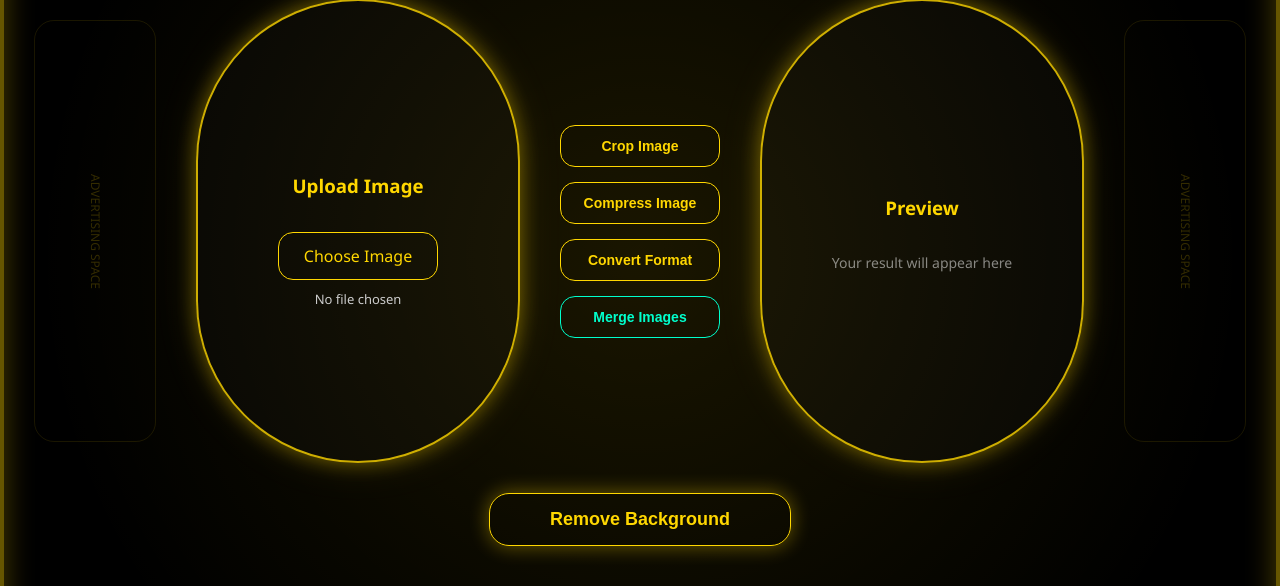
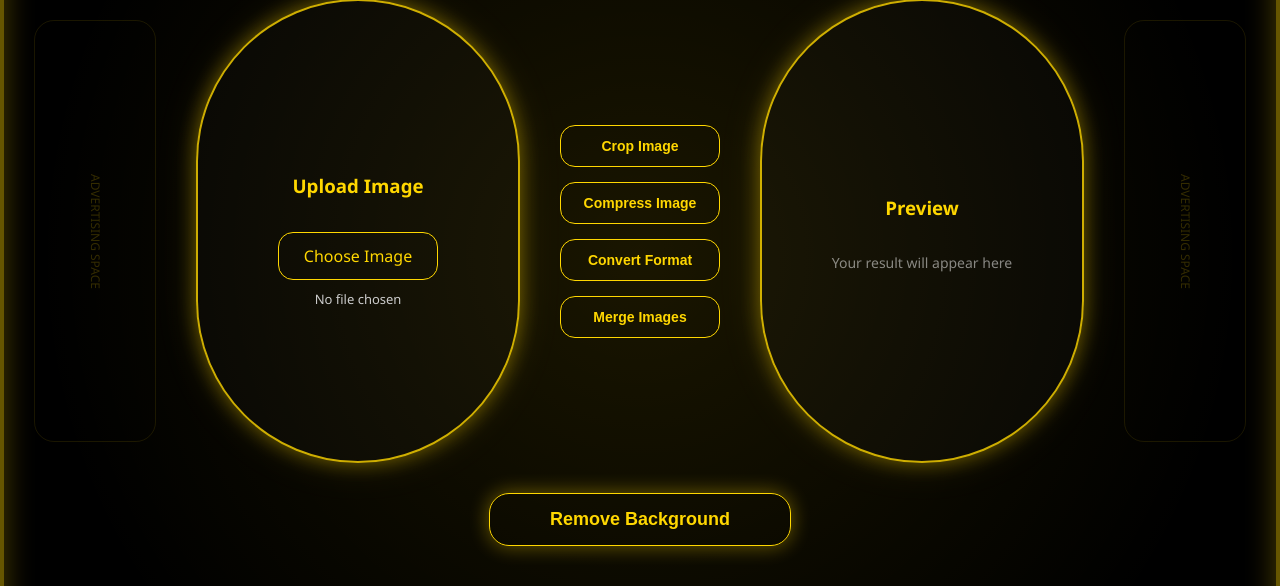
Before and after one commit to midowork2026/bg-remover, a Flask app: page / in a window 1280 px wide. Shown: the part 144-730 px from the top of the page. Run offline with Flask 3, Linux system fonts and the light colour scheme; some libraries are stand-ins or nearby versions.

Commit message:
Update index.html

```diff
--- a/templates/index.html
+++ b/templates/index.html
@@ -18,17 +18,13 @@
             overflow-x: hidden;
         }
 
-        /* 🏆 FULL PAGE GLOW FRAME - البرواز الذهبي المضيء للصفحة كلها */
+        /* 🏆 FULL PAGE GLOW FRAME */
         body::after {
             content: "";
             position: fixed;
-            top: 0;
-            left: 0;
-            right: 0;
-            bottom: 0;
+            top: 0; left: 0; right: 0; bottom: 0;
             border: 4px solid rgba(255, 215, 0, 0.4);
-            box-shadow: inset 0 0 30px rgba(255, 215, 0, 0.3),
-                        0 0 30px rgba(255, 215, 0, 0.3);
+            box-shadow: inset 0 0 30px rgba(255, 215, 0, 0.3), 0 0 30px rgba(255, 215, 0, 0.3);
             pointer-events: none;
             z-index: 9999;
         }
@@ -102,7 +98,6 @@
             position: relative;
             box-shadow: 0 0 20px rgba(255, 215, 0, 0.4), 0 0 45px rgba(255, 215, 0, 0.1);
             background: rgba(255, 255, 255, 0.02);
-            transition: 0.3s;
         }
 
         .tools {
@@ -134,16 +129,6 @@
             transform: scale(1.05);
         }
 
-        /* تمييز زرار الدمج بلون مختلف قليلاً */
-        .tool-btn.merge {
-            border-color: #00ffcc;
-            color: #00ffcc;
-        }
-        .tool-btn.merge:hover {
-            background: #00ffcc;
-            box-shadow: 0 0 15px #00ffcc;
-        }
-
         /* UI ELEMENTS */
         .upload-btn {
             margin-top: 15px;
@@ -154,9 +139,7 @@
             color: gold;
             cursor: pointer;
             display: inline-block;
-            transition: 0.3s;
         }
-        .upload-btn:hover { background: rgba(255, 215, 0, 0.1); }
 
         #file-name { margin-top: 10px; font-size: 13px; color: #ccc; max-width: 250px; overflow: hidden; }
         .loading-container { display: none; margin-top: 15px; color: gold; font-weight: bold; }
@@ -225,7 +208,7 @@
                 <a href="/crop" class="tool-link"><button type="button" class="tool-btn">Crop Image</button></a>
                 <a href="/compress" class="tool-link"><button type="button" class="tool-btn">Compress Image</button></a>
                 <a href="/convert" class="tool-link"><button type="button" class="tool-btn">Convert Format</button></a>
-                <a href="/merge" class="tool-link"><button type="button" class="tool-btn merge">Merge Images</button></a>
+                <a href="/merge" class="tool-link"><button type="button" class="tool-btn">Merge Images</button></a>
             </div>
 
             <div class="box">
@@ -262,7 +245,6 @@
         });
 
         uploadForm.addEventListener('submit', function() {
-            // إخفاء زر الاختيار وإظهار أنيميشن التحميل عند الضغط على الزر الرئيسي
             labelText.style.display = 'none';
             fileNameDisplay.style.display = 'none';
             loader.style.display = 'block';
```
